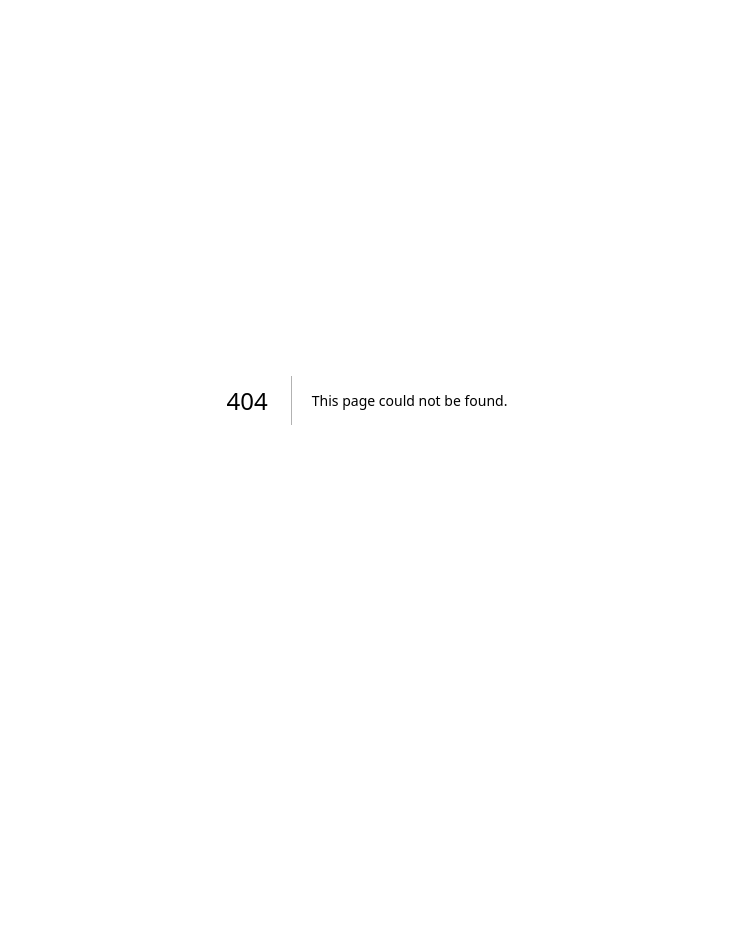
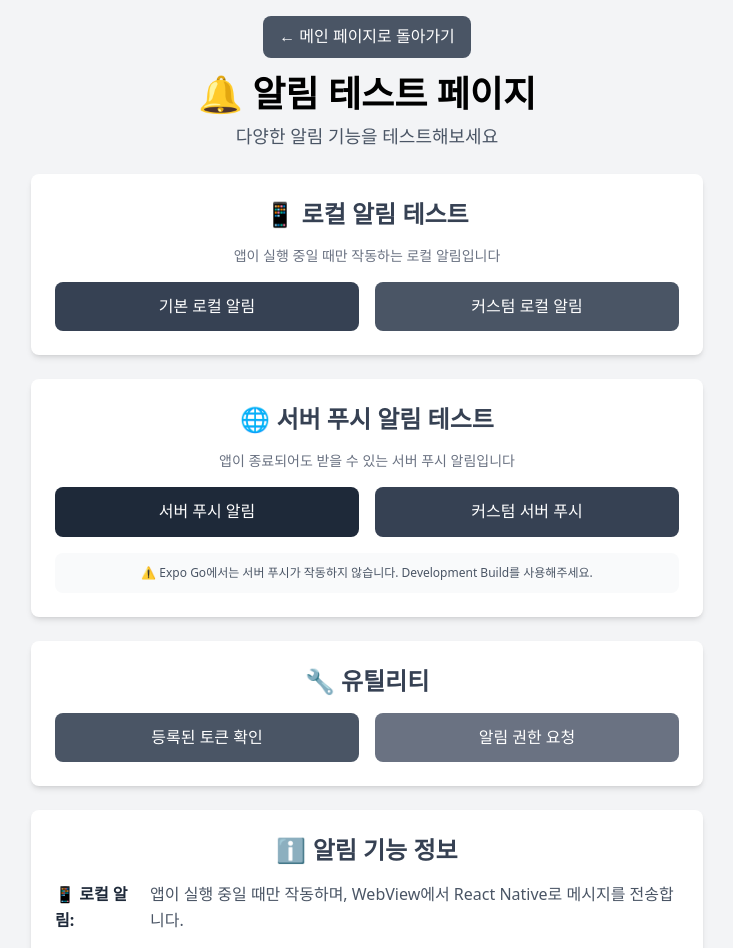
Before and after one commit to depromeet/dpm17-team4-client, a Next.js app in the folder web/: page /notification-test in a window 1280 px wide. Before the commit this address had no page. Shown: the top 948 px of the page, without its empty margins (273-1006 px from the left). Before the commit the page ends 800 px from the top, so only its background shows below. Built offline with nearby package versions, Linux system fonts and the light colour scheme.

Commit message:
feat(web): notification

```diff
--- /dev/null
+++ b/web/src/app/notification-test/page.tsx
@@ -0,0 +1,234 @@
+'use client';
+
+import { useRouter } from 'next/navigation';
+
+export default function NotificationTestPage() {
+  const router = useRouter();
+  // NOTE(seonghyun): WebView로 메시지 전송 함수
+  const sendNotificationToApp = (title: string, body: string) => {
+    const message = JSON.stringify({
+      type: 'SHOW_NOTIFICATION',
+      title,
+      body,
+    });
+
+    // NOTE(seonghyun): React Native WebView로 메시지 전송
+    if (window.ReactNativeWebView) {
+      window.ReactNativeWebView.postMessage(message);
+    } else {
+      // NOTE(seonghyun): 개발 환경에서 테스트용
+      console.log('알림 메시지:', message);
+      alert(`알림 테스트: ${title} - ${body}`);
+    }
+  };
+
+  const handleTestNotification = () => {
+    sendNotificationToApp(
+      '테스트 알림',
+      '웹에서 보낸 알림이 앱에 표시됩니다!'
+    );
+  };
+
+  const handleCustomNotification = () => {
+    const title = prompt('알림 제목을 입력하세요:', '커스텀 알림');
+    const body = prompt('알림 내용을 입력하세요:', '사용자가 입력한 알림입니다.');
+
+    if (title && body) {
+      sendNotificationToApp(title, body);
+    }
+  };
+
+  // NOTE(seonghyun): 앱에서 알림 권한 요청하는 함수
+  const requestNotificationPermission = () => {
+    const message = JSON.stringify({
+      type: 'REQUEST_PERMISSION',
+    });
+
+    if (window.ReactNativeWebView) {
+      window.ReactNativeWebView.postMessage(message);
+    } else {
+      console.log('권한 요청 메시지:', message);
+      alert('앱에서 알림 권한을 요청합니다.');
+    }
+  };
+
+  // NOTE(seonghyun): 서버 푸시 알림 전송 함수
+  const sendServerPushNotification = async (title: string, body: string) => {
+    try {
+      const response = await fetch('/api/send-push', {
+        method: 'POST',
+        headers: {
+          'Content-Type': 'application/json',
+        },
+        body: JSON.stringify({ title, body }),
+      });
+
+      const result = await response.json();
+
+      if (response.ok) {
+        alert(`서버 푸시 알림이 전송되었습니다!\n결과: ${JSON.stringify(result.results, null, 2)}`);
+      } else {
+        alert(`서버 푸시 알림 전송 실패: ${result.error}`);
+      }
+    } catch (error) {
+      console.error('서버 푸시 알림 오류:', error);
+      alert('서버 푸시 알림 전송 중 오류가 발생했습니다.');
+    }
+  };
+
+  const handleServerPushTest = () => {
+    sendServerPushNotification(
+      '서버 푸시 알림',
+      '앱이 종료되어도 받을 수 있는 서버 푸시 알림입니다!'
+    );
+  };
+
+  const handleCustomServerPush = () => {
+    const title = prompt('서버 푸시 알림 제목을 입력하세요:', '커스텀 서버 푸시');
+    const body = prompt('서버 푸시 알림 내용을 입력하세요:', '서버에서 보낸 커스텀 알림입니다.');
+
+    if (title && body) {
+      sendServerPushNotification(title, body);
+    }
+  };
+
+  // NOTE(seonghyun): 등록된 토큰 확인 함수
+  const checkRegisteredTokens = async () => {
+    try {
+      const response = await fetch('/api/register-token');
+      const data = await response.json();
+
+      if (data.tokens && data.tokens.length > 0) {
+        alert(`등록된 토큰 수: ${data.count}\n\n토큰 목록:\n${data.tokens.map((t: any) => `- ${t.deviceName} (${t.platform})`).join('\n')}`);
+      } else {
+        alert('등록된 토큰이 없습니다.\n\n앱을 실행하고 알림 권한을 허용한 후 다시 시도해주세요.');
+      }
+    } catch (error) {
+      console.error('토큰 확인 오류:', error);
+      alert('토큰 확인 중 오류가 발생했습니다.');
+    }
+  };
+
+  // NOTE(seonghyun): 메인 페이지로 돌아가는 함수
+  const goBackToMain = () => {
+    router.push('/');
+  };
+
+  return (
+    <div className="min-h-screen bg-gray-100 flex items-center justify-center p-4">
+      <div className="text-center max-w-2xl w-full">
+        <div className="mb-6">
+          <button
+            onClick={goBackToMain}
+            className="mb-4 bg-gray-600 hover:bg-gray-700 text-white font-medium py-2 px-4 rounded-lg transition-colors duration-200"
+          >
+            ← 메인 페이지로 돌아가기
+          </button>
+          <h1 className="text-4xl font-bold text-black mb-2">
+            🔔 알림 테스트 페이지
+          </h1>
+          <p className="text-lg text-gray-600">
+            다양한 알림 기능을 테스트해보세요
+          </p>
+        </div>
+
+        <div className="space-y-6">
+          {/* 로컬 알림 테스트 섹션 */}
+          <div className="bg-white rounded-lg shadow-md p-6">
+            <h2 className="text-2xl font-semibold text-gray-700 mb-4 flex items-center justify-center">
+              📱 로컬 알림 테스트
+            </h2>
+            <p className="text-sm text-gray-500 mb-4 text-center">
+              앱이 실행 중일 때만 작동하는 로컬 알림입니다
+            </p>
+            <div className="grid grid-cols-1 md:grid-cols-2 gap-4">
+              <button
+                onClick={handleTestNotification}
+                className="bg-gray-700 hover:bg-gray-800 text-white font-medium py-3 px-4 rounded-lg transition-colors duration-200"
+              >
+                기본 로컬 알림
+              </button>
+              <button
+                onClick={handleCustomNotification}
+                className="bg-gray-600 hover:bg-gray-700 text-white font-medium py-3 px-4 rounded-lg transition-colors duration-200"
+              >
+                커스텀 로컬 알림
+              </button>
+            </div>
+          </div>
+
+          {/* 서버 푸시 알림 테스트 섹션 */}
+          <div className="bg-white rounded-lg shadow-md p-6">
+            <h2 className="text-2xl font-semibold text-gray-700 mb-4 flex items-center justify-center">
+              🌐 서버 푸시 알림 테스트
+            </h2>
+            <p className="text-sm text-gray-500 mb-4 text-center">
+              앱이 종료되어도 받을 수 있는 서버 푸시 알림입니다
+            </p>
+            <div className="grid grid-cols-1 md:grid-cols-2 gap-4">
+              <button
+                onClick={handleServerPushTest}
+                className="bg-gray-800 hover:bg-black text-white font-medium py-3 px-4 rounded-lg transition-colors duration-200"
+              >
+                서버 푸시 알림
+              </button>
+              <button
+                onClick={handleCustomServerPush}
+                className="bg-gray-700 hover:bg-gray-800 text-white font-medium py-3 px-4 rounded-lg transition-colors duration-200"
+              >
+                커스텀 서버 푸시
+              </button>
+            </div>
+            <div className="mt-4 p-3 bg-gray-50 rounded-lg">
+              <p className="text-xs text-gray-600 text-center">
+                ⚠️ Expo Go에서는 서버 푸시가 작동하지 않습니다. Development Build를 사용해주세요.
+              </p>
+            </div>
+          </div>
+
+          {/* 유틸리티 섹션 */}
+          <div className="bg-white rounded-lg shadow-md p-6">
+            <h2 className="text-2xl font-semibold text-gray-700 mb-4 flex items-center justify-center">
+              🔧 유틸리티
+            </h2>
+            <div className="grid grid-cols-1 md:grid-cols-2 gap-4">
+              <button
+                onClick={checkRegisteredTokens}
+                className="bg-gray-600 hover:bg-gray-700 text-white font-medium py-3 px-4 rounded-lg transition-colors duration-200"
+              >
+                등록된 토큰 확인
+              </button>
+              <button
+                onClick={requestNotificationPermission}
+                className="bg-gray-500 hover:bg-gray-600 text-white font-medium py-3 px-4 rounded-lg transition-colors duration-200"
+              >
+                알림 권한 요청
+              </button>
+            </div>
+          </div>
+
+          {/* 정보 섹션 */}
+          <div className="bg-white rounded-lg shadow-md p-6">
+            <h2 className="text-2xl font-semibold text-gray-700 mb-4 flex items-center justify-center">
+              ℹ️ 알림 기능 정보
+            </h2>
+            <div className="text-left space-y-3 text-gray-600">
+              <div className="flex items-start space-x-2">
+                <span className="text-gray-800 font-bold">📱 로컬 알림:</span>
+                <span>앱이 실행 중일 때만 작동하며, WebView에서 React Native로 메시지를 전송합니다.</span>
+              </div>
+              <div className="flex items-start space-x-2">
+                <span className="text-gray-800 font-bold">🌐 서버 푸시:</span>
+                <span>Firebase Cloud Messaging을 통해 앱이 종료되어도 알림을 받을 수 있습니다.</span>
+              </div>
+              <div className="flex items-start space-x-2">
+                <span className="text-gray-800 font-bold">🔑 토큰:</span>
+                <span>각 디바이스마다 고유한 FCM 토큰이 생성되어 서버 푸시 알림을 받을 수 있습니다.</span>
+              </div>
+            </div>
+          </div>
+        </div>
+      </div>
+    </div>
+  );
+}
--- a/web/src/app/page.tsx
+++ b/web/src/app/page.tsx
@@ -1,3 +1,7 @@
+'use client';
+
+import Link from 'next/link';
+
 export default function Home() {
   return (
     <div className="min-h-screen bg-gradient-to-br from-blue-50 to-indigo-100 flex items-center justify-center">
@@ -20,6 +24,15 @@ export default function Home() {
               <li>• Next.js 15 기반</li>
               <li>• TypeScript 지원</li>
               <li>• Tailwind CSS 스타일링</li>
+              <li>• 로컬/서버 푸시</li>
+              <li>
+                • <Link
+                    href="/notification-test"
+                    className="text-blue-600 hover:text-blue-800 underline transition-colors"
+                  >
+                    알림 테스트 페이지
+                  </Link>
+              </li>
             </ul>
           </div>
         </div>
--- /dev/null
+++ b/web/src/types/global.d.ts
@@ -0,0 +1,9 @@
+declare global {
+  interface Window {
+    ReactNativeWebView?: {
+      postMessage: (message: string) => void;
+    };
+  }
+}
+
+export {};
```
